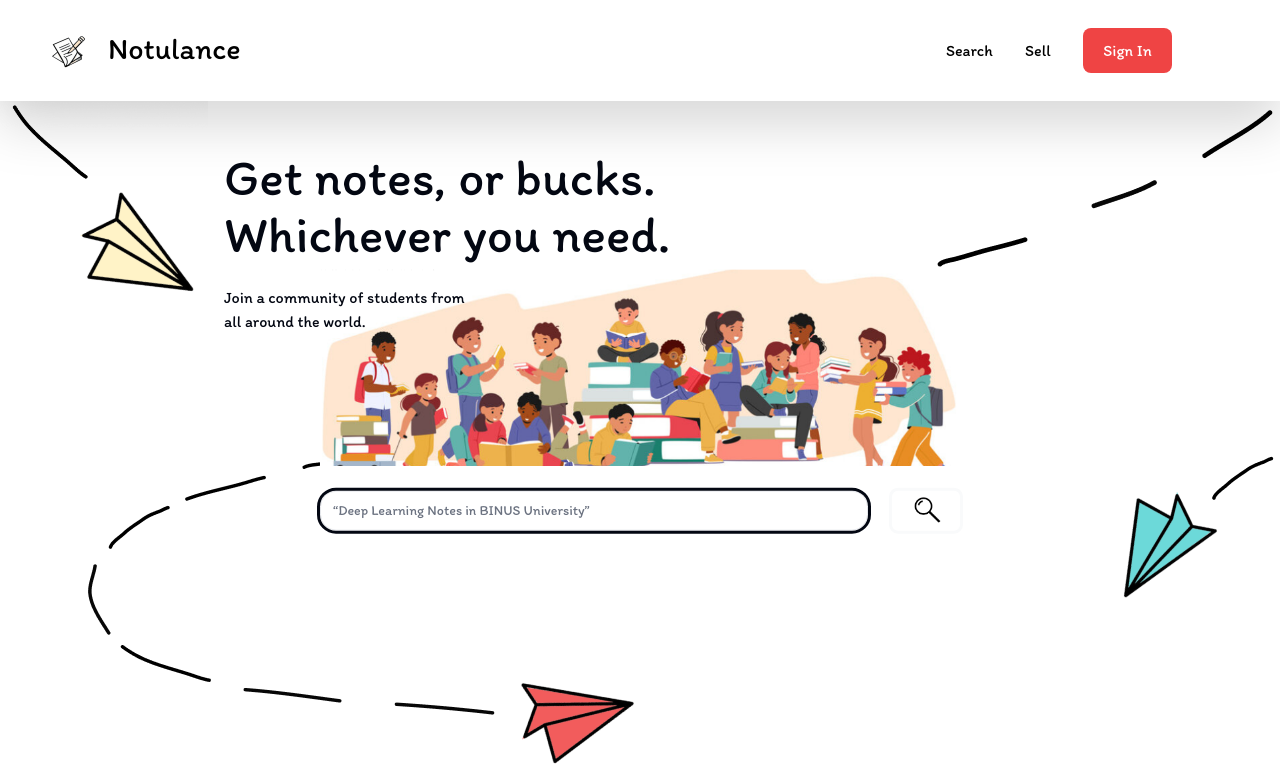
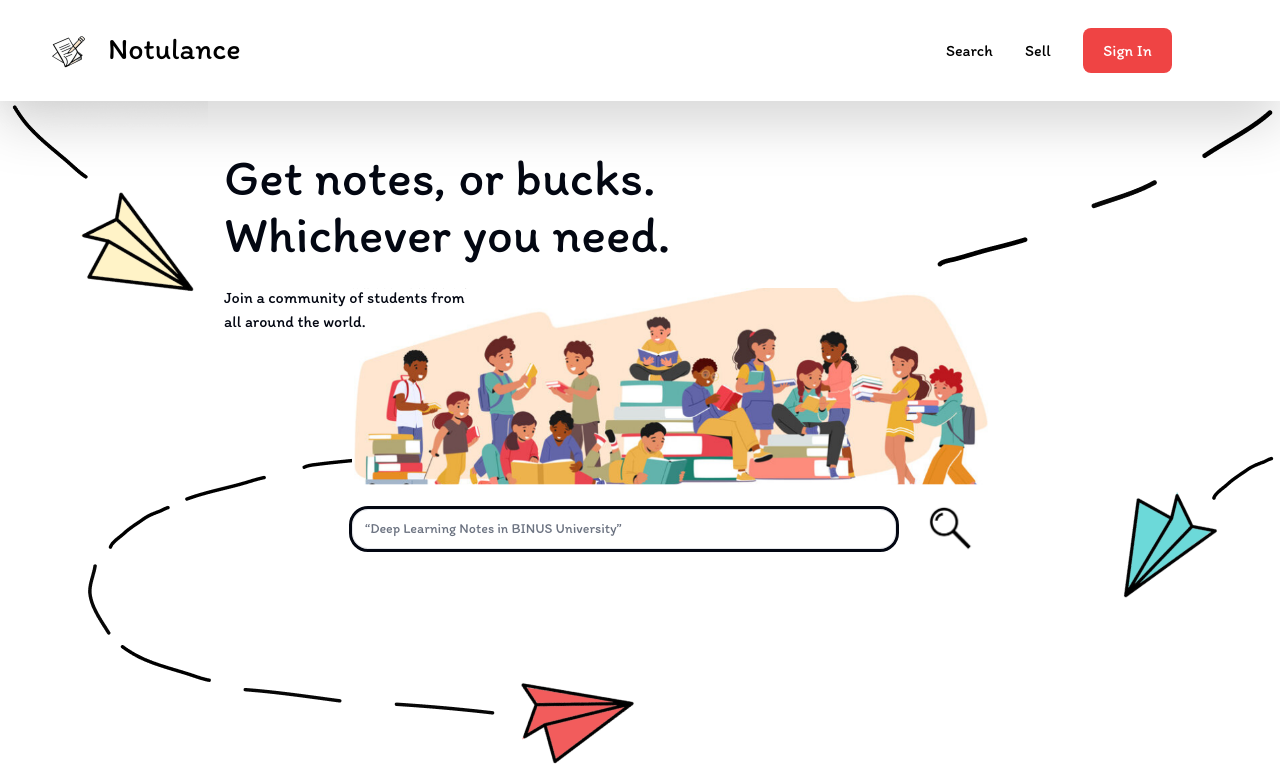
Before and after one commit to LGKentang/notulance, a React (Vite) app: page / in a window 1280 px wide. Shown: the top 773 px of the page. Built offline with nearby package versions, Linux system fonts and the light colour scheme; no server answers.

Commit message:
FE Homepage done 100%

```diff
--- a/src/components/ui/navbar.tsx
+++ b/src/components/ui/navbar.tsx
@@ -8,7 +8,7 @@ const NavBar = React.forwardRef<HTMLInputElement, InputProps>(
     return (
         <div className="flex p-7 items-center justify-between bg-white drop-shadow-2xl">
             <div id="left" className="flex">
-                <img src="/public/notulance.png" className="w-10 mx-5"/>
+                <img src="/notulance.png" className="w-10 mx-5"/>
                 <a href="" className="text-black text-3xl">Notulance</a>
             </div>
             <div id="right" className="w-1/4 flex items-center justify-between"
--- a/src/pages/home.tsx
+++ b/src/pages/home.tsx
@@ -28,14 +28,14 @@ const Home = () => {
     return (
         <div className="w-screen h-screen font-itim">
             <NavBar/>
-            <div id="section-1">
-                <div id="absolute-1" className="absolute top-1/2 left-1/2 -translate-x-1/2 -translate-y-1/2">
-                    <img className="" src="../public/HomeImage.png"/>
+            <div id="section-1" className="bg-white">
+                <div id="absolute-1" className="absolute top-1/2 left-1/2 -translate-x-72 -translate-y-28">
+                    <img className="" src="/HomeImage.png"/>
                     <br/>
-                    <form className="flex space-x-6">
+                    <form className="flex space-x-2">
                         <Input type="text" placeholder="“Deep Learning Notes in BINUS University”" className="outline rounded-2xl"/>
-                        <Button type="submit" className="bg-white outline ring-black">
-                            <img src="../public/Search.png" className="w-10"/>
+                        <Button type="submit" className="bg-white">
+                            <img src="/Search.png" className="w-16"/>
                         </Button>
                     </form>
                 </div>
@@ -47,13 +47,13 @@ const Home = () => {
                 </div>
 
                 <div id="flex-1" className="flex items-start justify-between">
-                    <img src="../public/Home1AA.png" className="w-52"/>
-                    <img src="../public/Home1AB.png" />
+                    <img src="/Home1AA.png" className="w-52"/>
+                    <img src="/Home1AB.png" />
                 </div>
                 <div id="middle" className="h-36"></div>
                 <div id="flex-2" className="flex items-start justify-between">
-                    <img src="../public/Home1BA.png" />
-                    <img src="../public/Home1BB.png" />
+                    <img src="/Home1BA.png" />
+                    <img src="/Home1BB.png" />
                 </div>
                 {/* <h1>Get notes, or bucks. <br />
                 Whichever you need.</h1>
@@ -63,10 +63,10 @@ const Home = () => {
                 <Input className="w-1/2" /> */}
             </div>
             <div id="section-2">
-                <div id="container" className="p-20 flex items-center justify-between bg-[url('../public/BackgroundImage.png')]">
+                <div id="container" className="p-20 flex items-center justify-between bg-[url('/BackgroundImage.png')]">
                     <Card className="w-[350px] drop-shadow-2xl outline">
                         <CardContent>
-                            <img className=""  src="../public/Home2A.png" alt=""/>
+                            <img className=""  src="/Home2A.png" alt=""/>
                         </CardContent>
                         <CardHeader>
                             <CardTitle>Find any note</CardTitle>
@@ -75,7 +75,7 @@ const Home = () => {
                     </Card>
                     <Card className="w-[350px] drop-shadow-2xl outline">
                         <CardContent>
-                        <img className="w-64"  src="../public/Home2B.png" alt="" />
+                        <img className="w-64"  src="/Home2B.png" alt="" />
                         </CardContent>
                         <CardHeader>
                             <CardTitle>Turn notes to money.</CardTitle>
@@ -84,7 +84,7 @@ const Home = () => {
                     </Card>
                     <Card className="w-[350px] drop-shadow-2xl outline">
                         <CardContent>
-                        <img className="w-64" src="../public/Home2C.png" alt="" />
+                        <img className="w-64" src="/Home2C.png" alt="" />
                         </CardContent>
                         <CardHeader>
                             <CardTitle>Valid and trusted.</CardTitle>
@@ -99,8 +99,8 @@ const Home = () => {
                 <h1 className="mb-16">Anywhere, any note.</h1>
                 <br/>
                 <div id="container" className="ml-20 mr-36 flex justify-between items-start">
-                    <img src="../public/Home3A.png"/>
-                    <img src="../public/Home3B.png" className=""/>
+                    <img src="/Home3A.png"/>
+                    <img src="/Home3B.png" className=""/>
                 </div>
             </div>
             <div id="footer" className="p-10 bg-white flex justify-center">
```
